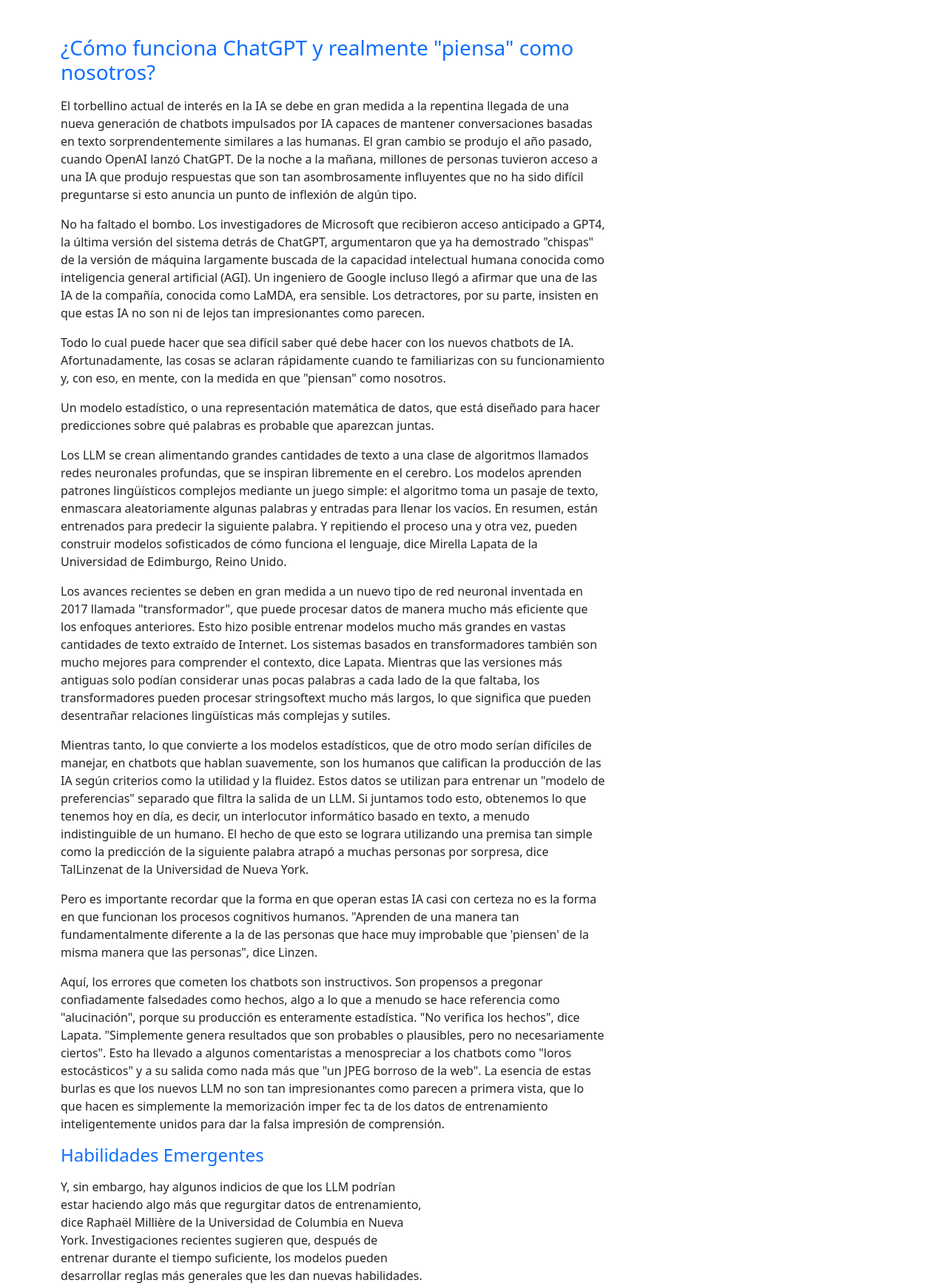
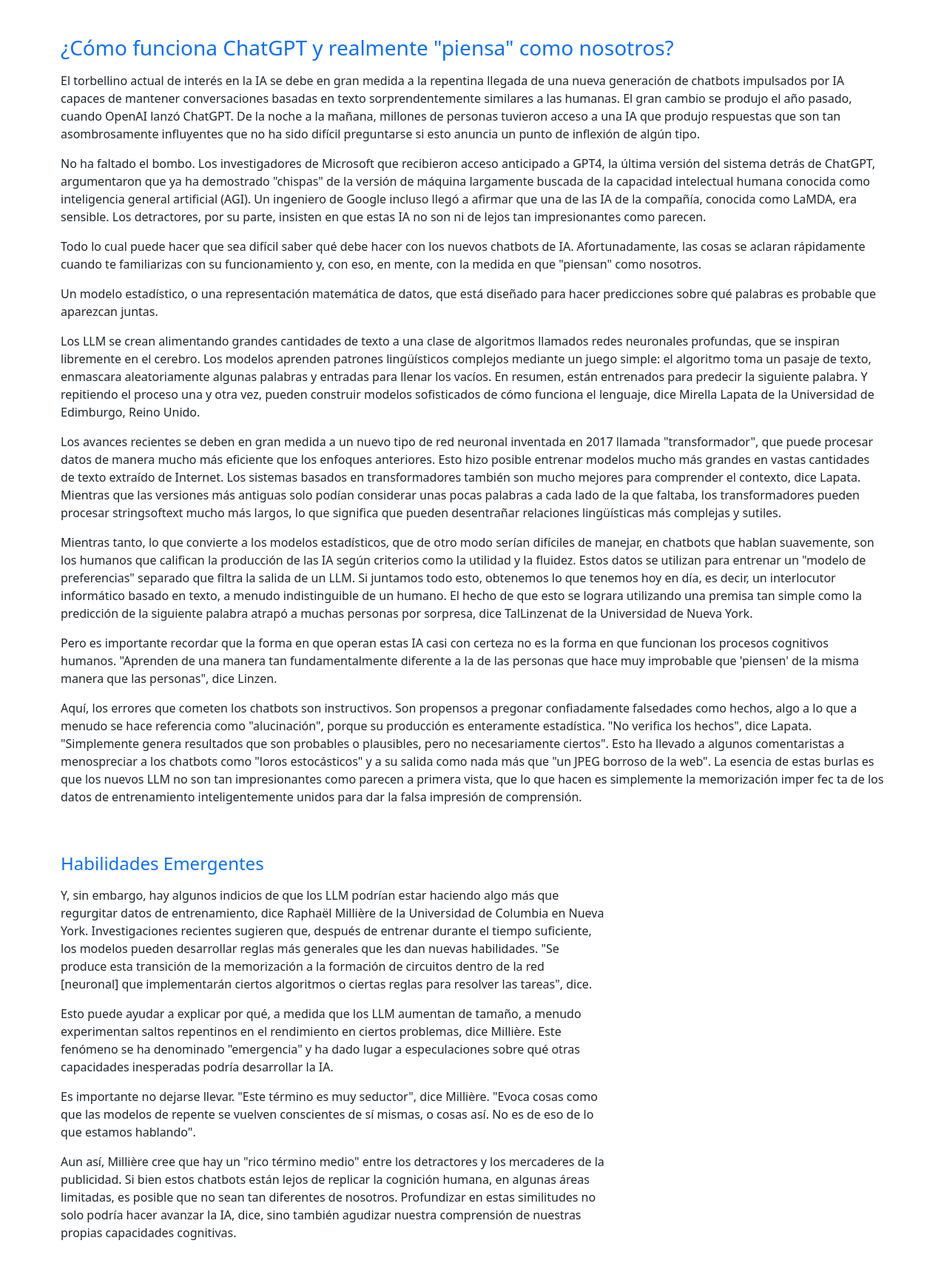
Before and after one commit to luisTettamanti/FeriaCiencias2024, a Django app: page /impresion3d/seccion3d/1/ in a window 1280 px wide. Shown: the part 213-1947 px from the top of the page at 74% size. Run offline with Django 5.2, Linux system fonts and the light colour scheme; data comes from the database, SQL or seed files in the repository; some libraries are stand-ins or nearby versions.

Commit message:
Trabajo 95%

```diff
--- a/Carena/templates/Impresion3D/seccion3d.html
+++ b/Carena/templates/Impresion3D/seccion3d.html
@@ -24,27 +24,35 @@
 
     <div id="contenido" class="container">
         <div class="row">
-
             <!-- AQUI SE CREA CUERPO DE TEXTO DE LAS SECCIONES -->
             <!-- Coloca el titulo de la seccion, junto con la descripcion -->
             <!-- Itinera por todos los articulos de esa seccion y coloca sus titulos y descripciones -->
-            <div class="col-md-8">
+            <div class="col-md-12">
                 <h3 class="text-primary pb-2">{{ seccion.titulo }}</h3>
                 {{ seccion.descripcion|safe }}
+                <br>
+                <br>
                 {% for a in articulos %}
+                    <div class="row mb-4">
                         <div class="col-md-8">
                             <h4 class="text-primary pb-2">{{ a.titulo }}</h4>
                             {{ a.descripcion|safe }}
+                            <br>
                         </div>
-                    <div class="col-md-4">
+                        <div class="col-md-4 d-flex flex-column align-items-center justify-content-center">
                             {% for img in artimagen %}
                                 {% if img.idArticulo_id == a.pk %}
-                                <img src="{% static img.imagen %}" alt="Imagen del articulo">
+                                    <img src="{% static img.imagen %}" class="img-fluid mb-3" alt="Imagen del articulo" style="max-height: 200px; object-fit: contain;">
                                 {% endif %}
                             {% endfor %}
                         </div>
+                    </div>
                 {% endfor %}
             </div>
+        </div>
+    </div>
+
+
 
             <!-- AQUI SE CREA LA IMAGENEN DE LA SECCION -->
             <!-- Se coloca la imagen que este cargada en la seccion -->
```
Lines whose indentation alone changed are shown as unchanged.
